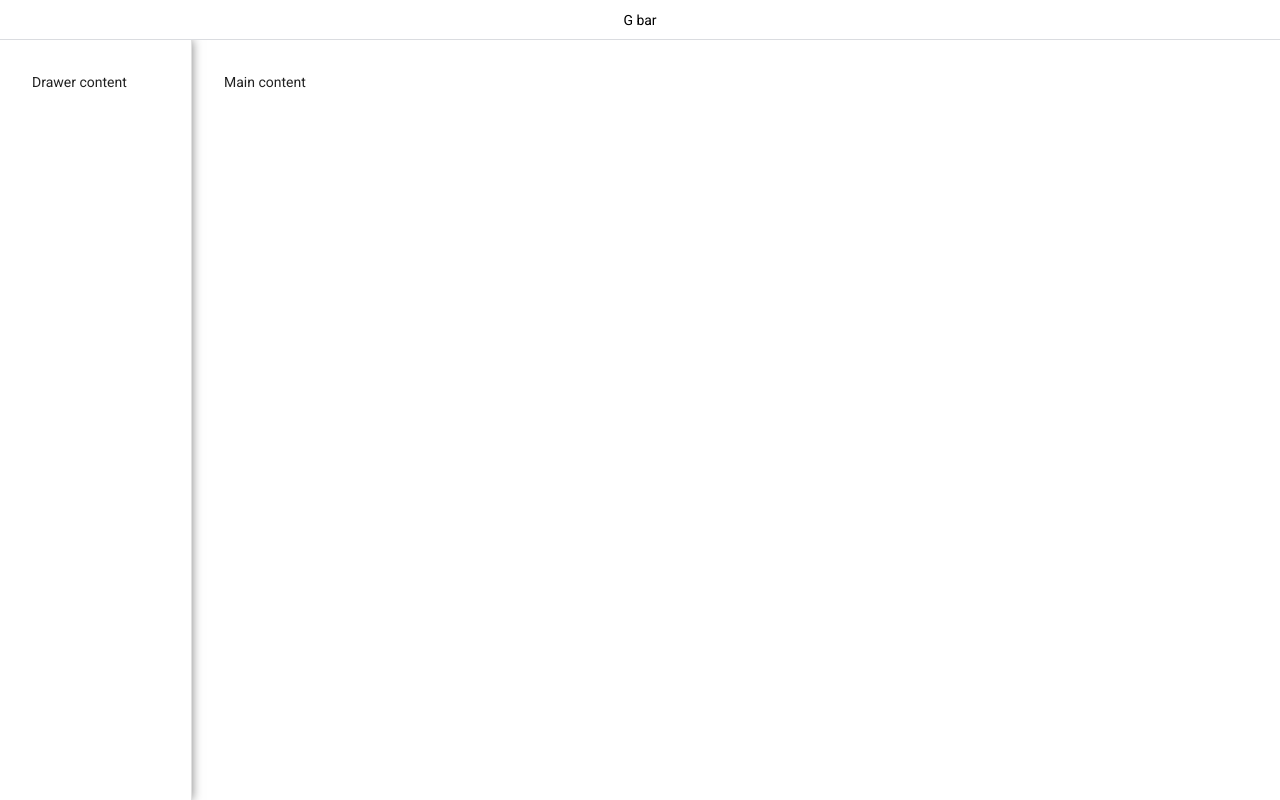
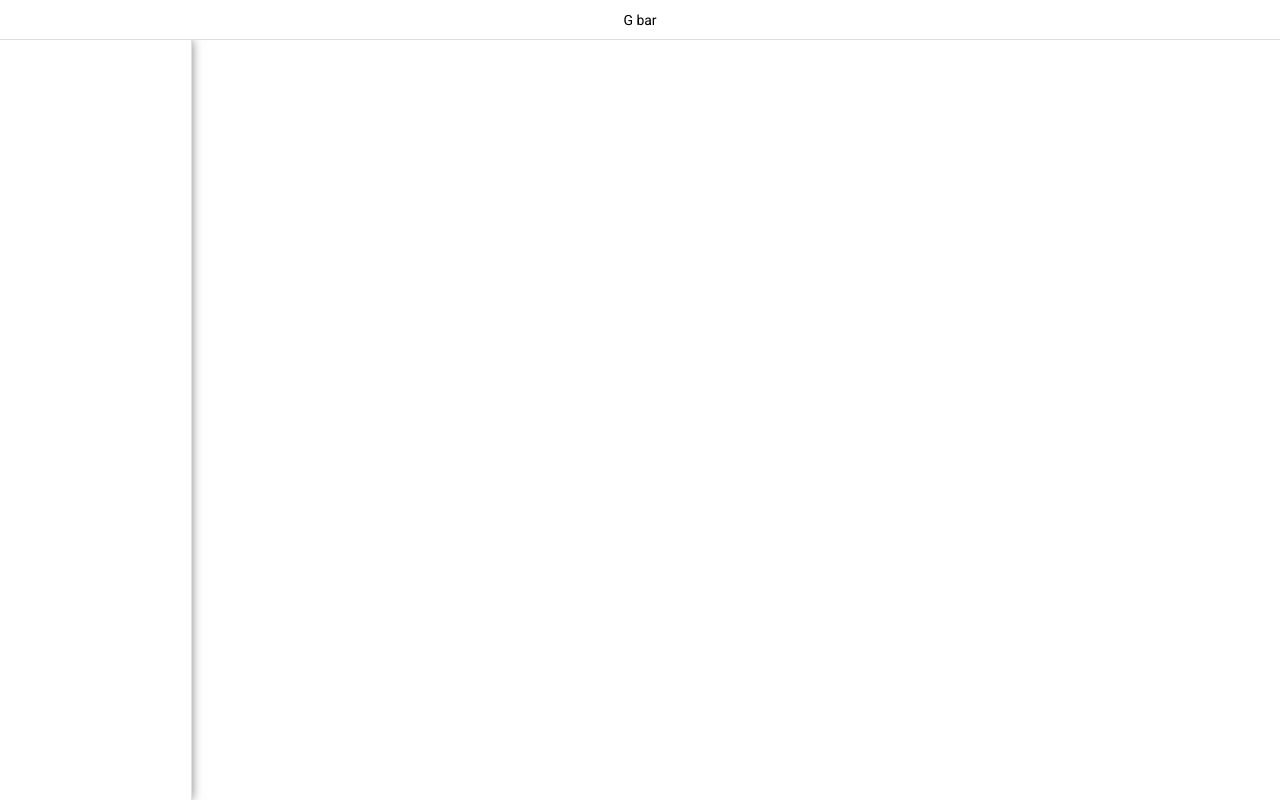
Before and after one commit to googleinterns/spec-math, an Angular app in the folder app/: page / in a window 1280 px wide. Built offline with nearby package versions, Linux system fonts and the light colour scheme.

Commit message:
cleared default content in drawers

```diff
--- a/app/src/app/app.component.html
+++ b/app/src/app/app.component.html
@@ -17,6 +17,10 @@ limitations under the License. -->
 </div>
 
 <mat-drawer-container class="container">
-  <mat-drawer class="left-panel padded" mode="side" opened>Drawer content</mat-drawer>
-  <mat-drawer-content class="right-panel padded">Main content</mat-drawer-content>
+  <mat-drawer class="left-panel padded" mode="side" opened>
+
+  </mat-drawer>
+  <mat-drawer-content class="right-panel padded">
+
+  </mat-drawer-content>
 </mat-drawer-container>
```
